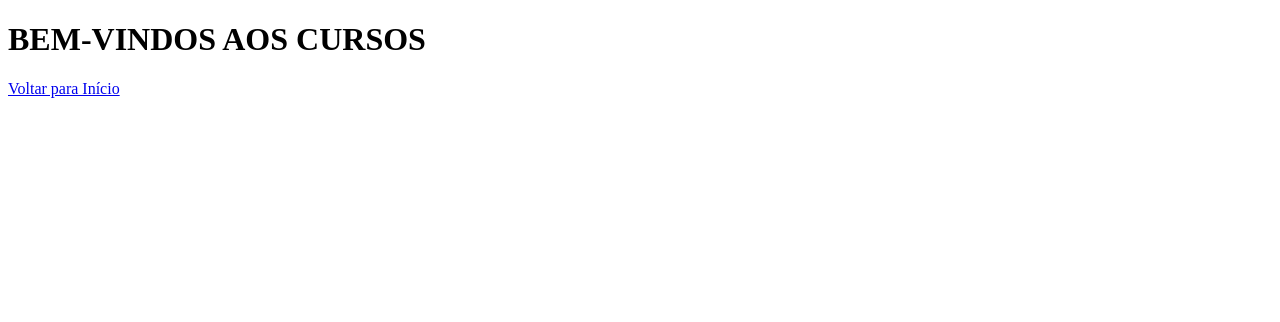
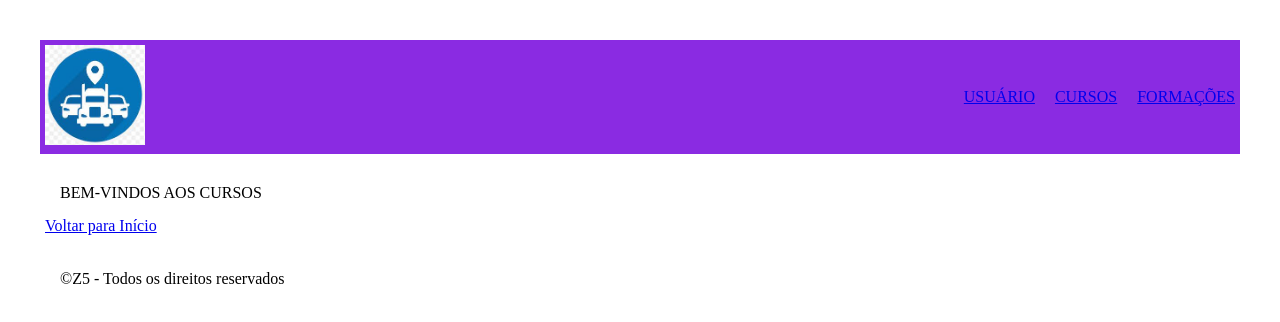
Before and after one commit to venezareal/atv0005, a plain HTML site: page cursos.html in a window 1280 px wide. Drawn offline with Linux system fonts and the light colour scheme.

Commit message:
Issue 5 - Replicando conteúdo da página principal index para outras páginas

```diff
--- a/cursos.html
+++ b/cursos.html
@@ -4,17 +4,32 @@
 <head>
     <meta charset="UTF-8">
     <meta name="viewport" content="width=device-width, initial-scale=1.0">
-    <title>CURSOS</title>
+    <link rel="stylesheet" href="reset.css" />
+    <link rel="stylesheet" href="style.css" />
 </head>
 
 <body>
     <header>
-
+        <div id="logo">
+            <a href="index.html">
+                <img src="img/logo.jpg" alt="Frota">
+            </a>
+        </div>
+        <nav>
+            <ul>
+                <li><a href="usuario.html">USUÁRIO</a></li>
+                <li><a href="cursos.html">CURSOS</a></li>
+                <li><a href="formacoes.html">FORMAÇÕES</a></li>
+            </ul>
+        </nav>
     </header>
     <main>
         <h1>BEM-VINDOS AOS CURSOS</h1>
         <a href="index.html">Voltar para Início</a>
     </main>
+    <footer>
+        <p>&copyZ5 - Todos os direitos reservados</p>
+    </footer>
 </body>
 
 </html>
```
Also changed, not shown: formacoes.html (+17 -1 lines), index.html (+1 -1 lines), usuario.html (+17 -1 lines).
